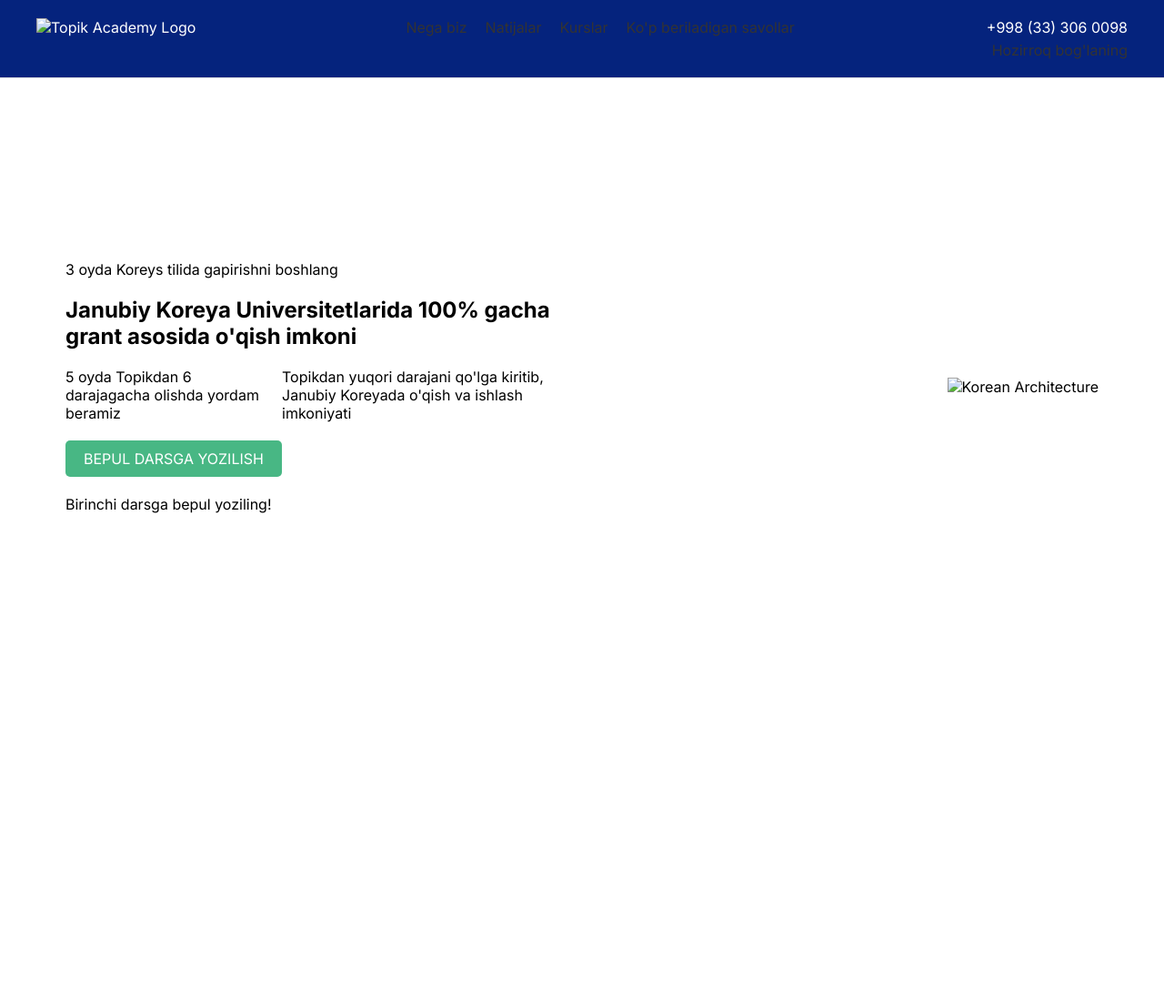
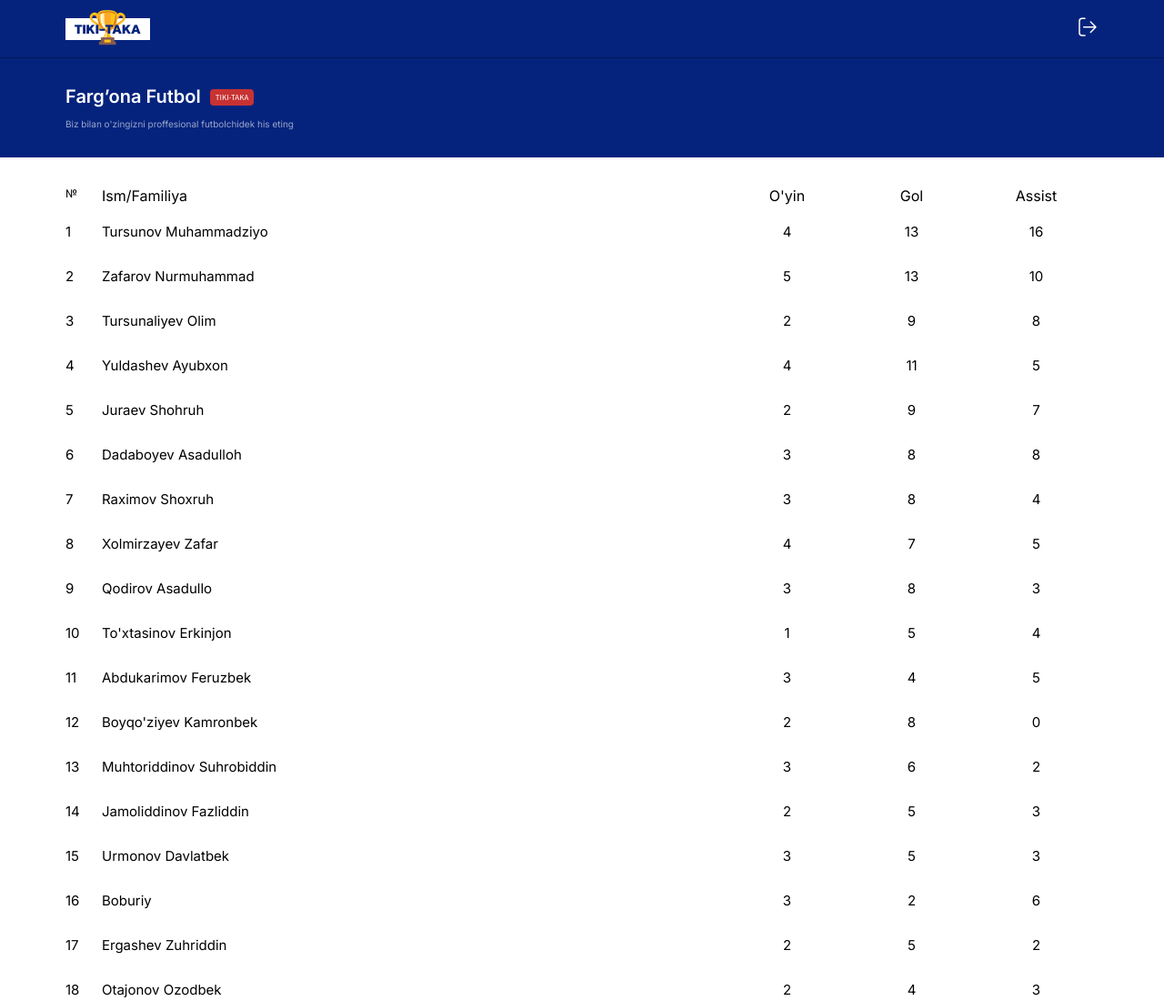
Before and after one commit to TemurmalikReact/tiki-taka-frontend, a website built with webpack: page index.html in a window 1280 px wide. Shown: the top 1100 px of the page at 91% size. Before the commit the page ends 800 px from the top, so only its background shows below. Built offline with nearby package versions, Linux system fonts and the light colour scheme; files whose address does not match are found by name.

Commit message:
Data update 3

```diff
--- a/index.html
+++ b/index.html
@@ -3,157 +3,12 @@
 <head>
     <meta charset="UTF-8">
     <meta name="viewport" content="width=device-width, initial-scale=1.0">
-    <title>Topik Academy</title>
-    <style>
-        /* Reset some basic styles */
-body, h1, p, ul, li, nav, header, footer, section, div, a {
-    margin: 0;
-    padding: 0;
-    box-sizing: border-box;
-}
+    <link rel="stylesheet" href="https://cdnjs.cloudflare.com/ajax/libs/font-awesome/4.7.0/css/font-awesome.min.css">
+    <title>Tiki-Taka</title>
+    <link rel="icon" href="./src/assets/imgs/favicon.ico">
 
-body {
-    font-family: Arial, sans-serif;
-}
-
-header {
-    padding: 20px 40px;
-    display: flex;
-    justify-content: space-between;
-    align-items: center;
-    border-bottom: 1px solid #ddd;
-}
-
-nav {
-    display: flex;
-    justify-content: space-between;
-    width: 100%;
-}
-
-.logo img {
-    height: 50px;
-}
-
-.nav-links {
-    display: flex;
-    list-style: none;
-}
-
-.nav-links li {
-    margin-left: 20px;
-}
-
-.nav-links a {
-    text-decoration: none;
-    color: #333;
-}
-
-.contact-info {
-    display: flex;
-    flex-direction: column;
-    align-items: flex-end;
-}
-
-.contact-info p {
-    margin-bottom: 5px;
-}
-
-.contact-info a {
-    text-decoration: none;
-    color: #333;
-}
-
-main {
-    padding: 40px;
-    display: flex;
-    justify-content: center;
-}
-
-.hero {
-    display: flex;
-    justify-content: space-between;
-    align-items: center;
-}
-
-.hero-text {
-    max-width: 50%;
-}
-
-.hero h1 {
-    margin: 20px 0;
-}
-
-.hero ul {
-    list-style: none;
-    padding-left: 0;
-    display: flex;
-    gap: 20px; /* Adjust the gap between the list items as needed */
-}
-
-.hero li {
-    margin-bottom: 0; /* Remove the bottom margin since items are side by side */
-}
-
-
-.cta-button {
-    display: inline-block;
-    padding: 10px 20px;
-    margin: 20px 0;
-    background-color: #48b784;
-    color: white;
-    text-decoration: none;
-    border-radius: 5px;
-}
-
-.hero-image img {
-    max-width: 100%;
-    height: auto;
-}
-
-    </style>
 </head>
 <body>
-    <!-- Navbar Section -->
-    <header>
-        <nav>
-            <div class="logo">
-                <img src="logo-placeholder.png" alt="Topik Academy Logo">
-            </div>
-            <ul class="nav-links">
-                <li><a href="#">Nega biz</a></li>
-                <li><a href="#">Natijalar</a></li>
-                <li><a href="#">Kurslar</a></li>
-                <li><a href="#">Ko'p beriladigan savollar</a></li>
-            </ul>
-            <div class="contact-info">
-                <p>+998 (33) 306 0098</p>
-                <a href="#">Hozirroq bog'laning</a>
-            </div>
-        </nav>
-    </header>
-
-    <!-- Main Content Section -->
-    <main>
-        <section class="hero">
-            <div class="hero-text">
-                <p>3 oyda Koreys tilida gapirishni boshlang</p>
-                <h1>Janubiy Koreya Universitetlarida 100% gacha grant asosida o'qish imkoni</h1>
-                <ul>
-                    <li>5 oyda Topikdan 6 darajagacha olishda yordam beramiz</li>
-                    <li>Topikdan yuqori darajani qo'lga kiritib, Janubiy Koreyada o'qish va ishlash imkoniyati</li>
-                </ul>
-                <a href="#" class="cta-button">BEPUL DARSGA YOZILISH</a>
-                <p class="note">Birinchi darsga bepul yoziling!</p>
-            </div>
-            <div class="hero-image">
-                <img src="image-placeholder.png" alt="Korean Architecture">
-            </div>
-        </section>
-    </main>
-
-    <!-- Footer Section -->
-    <footer>
-        <!-- Footer content can be added here -->
-    </footer>
+    <div id="app"></div>
 </body>
 </html>
```
